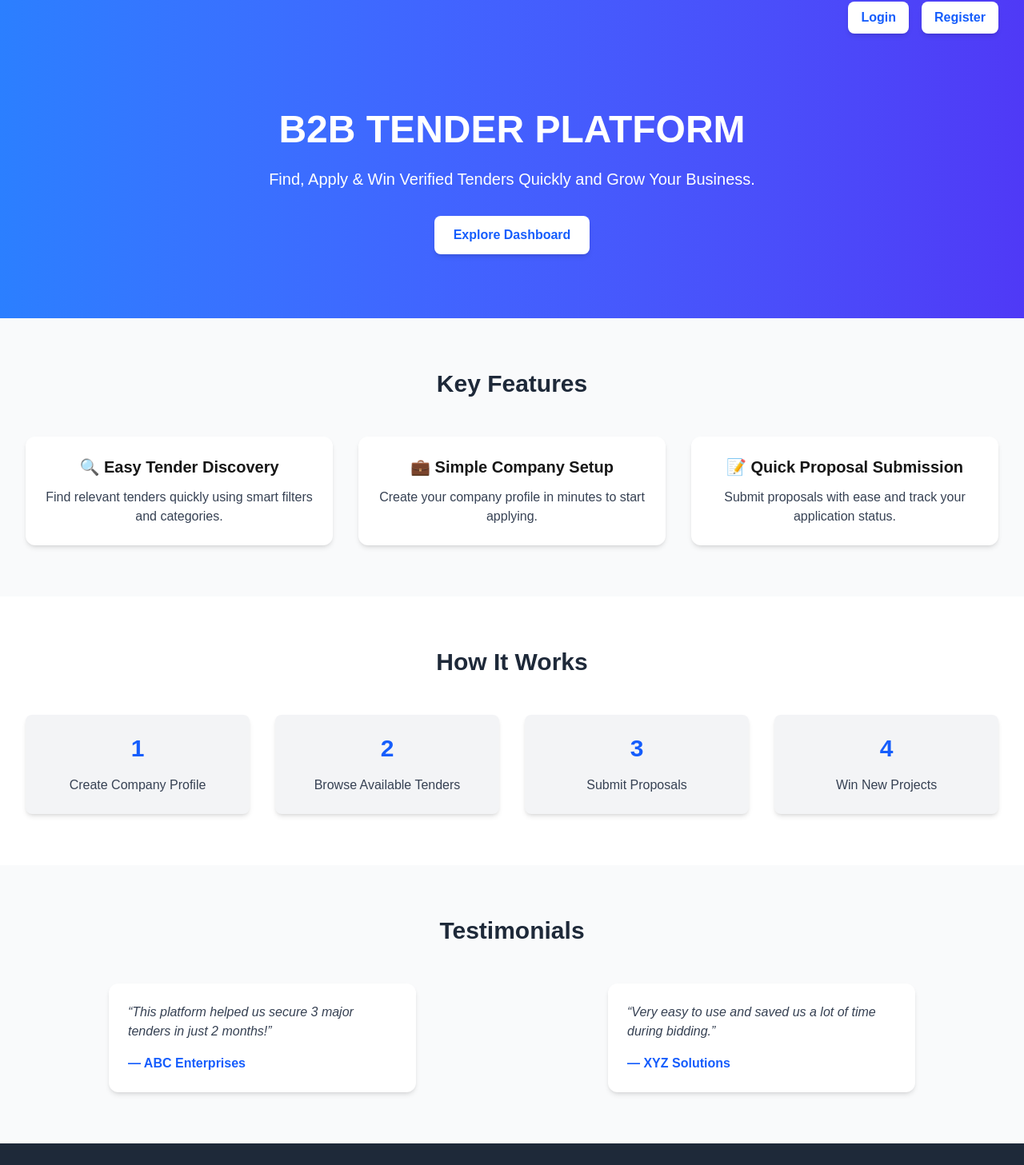
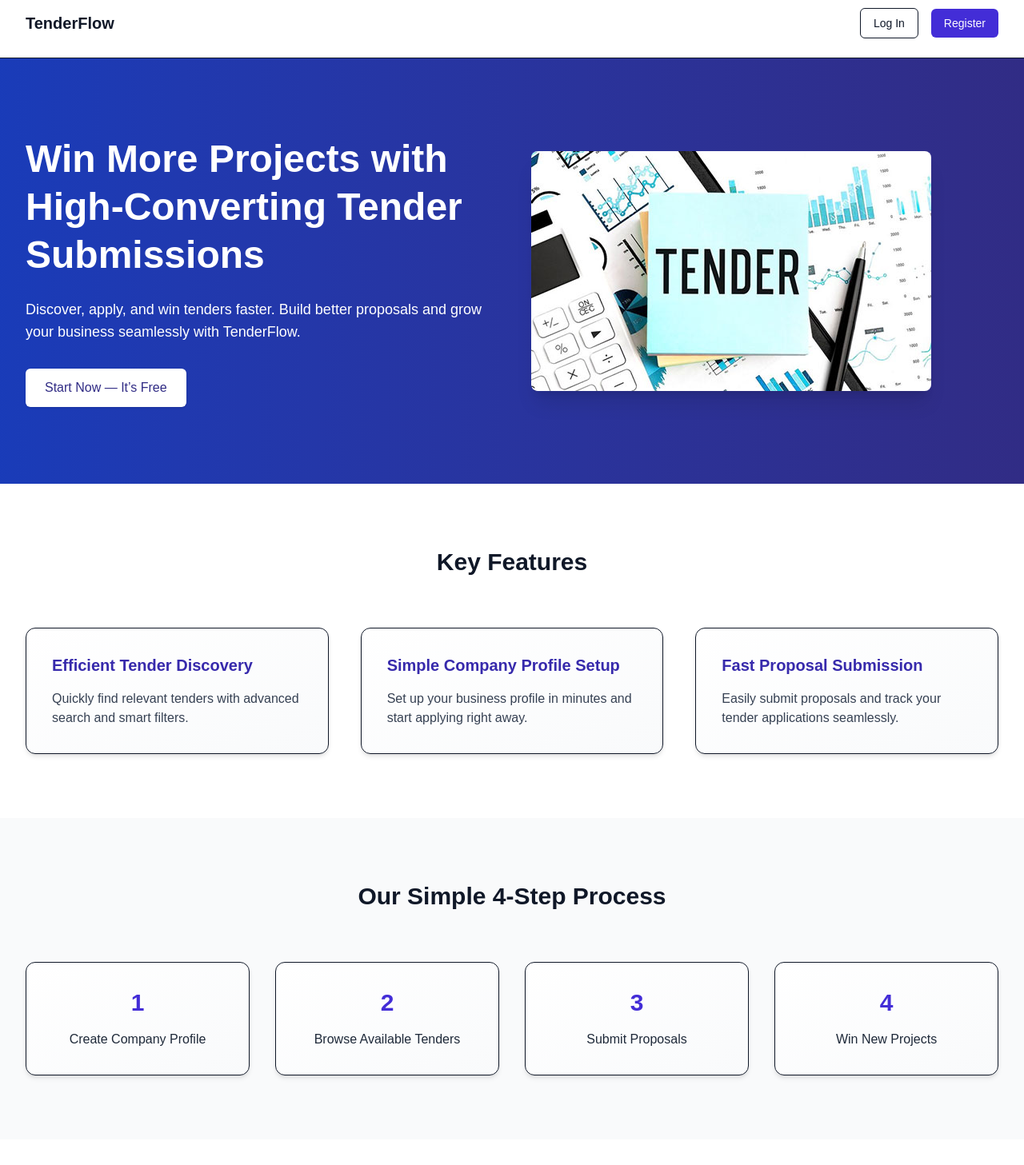
Before and after one commit to ShikharGupta0813/B2B-Tenders, a Next.js app in the folder my-next-app/: page / in a window 1280 px wide. Shown: the part 14-1471 px from the top of the page at 80% size. Built offline with nearby package versions, Linux system fonts and the light colour scheme.

Commit message:
final commit with updated landing page

```diff
--- a/my-next-app/app/page.tsx
+++ b/my-next-app/app/page.tsx
@@ -6,113 +6,147 @@ export default function LandingPage() {
   const router = useRouter();
 
   return (
-    <div className="min-h-screen flex flex-col">
-      {/* Top Navigation */}
-      <div className="flex justify-between items-center px-8 py-4 bg-gradient-to-r from-blue-500 to-indigo-600 text-white">
-        <h1 className="text-2xl font-bold"></h1>
-        <div className="flex gap-4">
+    <div className="min-h-screen bg-white text-gray-900">
+      {/* Header */}
+      <header className="w-full flex justify-between items-center px-8 py-6 border-b">
+        <h1 className="text-xl font-semibold">TenderFlow</h1>
+        <div className="flex items-center gap-4">
           <button
             onClick={() => router.push("/login")}
-            className="bg-white text-blue-600 font-semibold px-4 py-2 rounded-lg shadow-md hover:bg-gray-100 transition"
+            className="text-sm px-4 py-2 border rounded-md hover:bg-gray-100"
           >
-            Login
+            Log In
           </button>
           <button
             onClick={() => router.push("/register")}
-            className="bg-white text-blue-600 font-semibold px-4 py-2 rounded-lg shadow-md hover:bg-gray-100 transition"
+            className="bg-indigo-700 text-white text-sm px-4 py-2 rounded-md hover:bg-indigo-800 transition"
           >
             Register
           </button>
         </div>
-      </div>
+      </header>
 
-      {/* Hero Section */}
-      <section className="flex flex-col items-center justify-center text-center px-6 py-20 bg-gradient-to-r from-blue-500 to-indigo-600 text-white">
-        <h2 className="text-4xl md:text-5xl font-extrabold mb-6">
-          B2B TENDER PLATFORM
+      {/* Main Section */}
+      <section className="bg-gradient-to-r from-blue-800 to-indigo-900 text-white px-8 py-24">
+        <div className="max-w-7xl mx-auto grid grid-cols-1 md:grid-cols-2 gap-12 items-center">
+          <div>
+            <h2 className="text-4xl md:text-5xl font-bold mb-6 leading-tight">
+              Win More Projects with High-Converting Tender Submissions
             </h2>
-        <p className="text-lg md:text-xl mb-8 max-w-2xl">
-          Find, Apply & Win Verified Tenders Quickly and Grow Your Business.
+            <p className="text-lg mb-8">
+              Discover, apply, and win tenders faster. Build better proposals
+              and grow your business seamlessly with TenderFlow.
             </p>
             <button
               onClick={() => router.push("/dashboard")}
-          className="bg-white text-blue-600 font-semibold px-6 py-3 rounded-lg shadow-md hover:bg-gray-100 transition"
+              className="bg-white text-indigo-900 font-medium px-6 py-3 rounded-md shadow hover:bg-gray-100 transition"
             >
-          Explore Dashboard
+              Start Now — It’s Free
             </button>
-      </section>
-
-      {/* Features Section */}
-      <section className="py-16 px-8 bg-gray-50">
-        <h2 className="text-3xl font-bold text-center text-gray-800 mb-12">
-          Key Features
-        </h2>
-        <div className="grid grid-cols-1 md:grid-cols-3 gap-8 text-center">
-          <div className="p-6 bg-white rounded-xl shadow-md">
-            <h3 className="text-xl font-semibold mb-3">🔍 Easy Tender Discovery</h3>
-            <p className="text-gray-700">
-              Find relevant tenders quickly using smart filters and categories.
-            </p>
           </div>
-          <div className="p-6 bg-white rounded-xl shadow-md">
-            <h3 className="text-xl font-semibold mb-3">💼 Simple Company Setup</h3>
-            <p className="text-gray-700">
-              Create your company profile in minutes to start applying.
-            </p>
-          </div>
-          <div className="p-6 bg-white rounded-xl shadow-md">
-            <h3 className="text-xl font-semibold mb-3">📝 Quick Proposal Submission</h3>
-            <p className="text-gray-700">
-              Submit proposals with ease and track your application status.
-            </p>
+          <div>
+            <img
+              src="/tender.jpg"
+              alt="Platform preview"
+              className="rounded-lg shadow-xl"
+            />
           </div>
         </div>
       </section>
 
-      {/* How It Works Section */}
-      <section className="py-16 px-8">
-        <h2 className="text-3xl font-bold text-center text-gray-800 mb-12">
-          How It Works
+      {/* Features Section */}
+      <section className="py-20 px-8 bg-white">
+        <h2 className="text-3xl font-bold text-center mb-16">Key Features</h2>
+        <div className="max-w-7xl mx-auto grid grid-cols-1 md:grid-cols-3 gap-10">
+          {[
+            {
+              title: "Efficient Tender Discovery",
+              description:
+                "Quickly find relevant tenders with advanced search and smart filters.",
+            },
+            {
+              title: "Simple Company Profile Setup",
+              description:
+                "Set up your business profile in minutes and start applying right away.",
+            },
+            {
+              title: "Fast Proposal Submission",
+              description:
+                "Easily submit proposals and track your tender applications seamlessly.",
+            },
+          ].map((feature, idx) => (
+            <div
+              key={idx}
+              className="relative p-8 border rounded-xl shadow-md bg-gradient-to-br from-white to-gray-50 hover:shadow-lg hover:-translate-y-1 transition transform"
+            >
+              <h3 className="text-xl font-semibold mb-4 text-indigo-800">
+                {feature.title}
+              </h3>
+              <p className="text-gray-700">{feature.description}</p>
+            </div>
+          ))}
+        </div>
+      </section>
+
+      {/* Process Section */}
+      <section className="py-20 px-8 bg-gray-50">
+        <h2 className="text-3xl font-bold text-center mb-16">
+          Our Simple 4-Step Process
         </h2>
-        <div className="grid grid-cols-1 md:grid-cols-4 gap-8 text-center">
+        <div className="max-w-7xl mx-auto grid grid-cols-1 md:grid-cols-4 gap-8">
           {[
             "Create Company Profile",
             "Browse Available Tenders",
             "Submit Proposals",
             "Win New Projects",
-          ].map((step, index) => (
-            <div key={index} className="p-6 bg-gray-100 rounded-lg shadow-md">
-              <div className="text-3xl font-bold text-blue-600 mb-4">{index + 1}</div>
-              <p className="text-gray-700">{step}</p>
+          ].map((step, idx) => (
+            <div
+              key={idx}
+              className="relative flex flex-col items-center text-center p-8 border rounded-xl shadow-md bg-gradient-to-br from-white to-gray-50 hover:shadow-lg hover:-translate-y-1 transition transform"
+            >
+              <div className="text-3xl font-bold text-indigo-700 mb-4">
+                {idx + 1}
+              </div>
+              <p className="text-gray-800 font-medium">{step}</p>
             </div>
           ))}
         </div>
       </section>
 
       {/* Testimonials Section */}
-      <section className="py-16 px-8 bg-gray-50">
-        <h2 className="text-3xl font-bold text-center text-gray-800 mb-12">
-          Testimonials
+      <section className="py-20 px-8 bg-white">
+        <h2 className="text-3xl font-bold text-center mb-16">
+          Trusted by Growing Businesses
         </h2>
-        <div className="flex flex-col md:flex-row gap-8 justify-center">
-          <div className="bg-white rounded-xl shadow-md p-6 max-w-sm mx-auto">
-            <p className="text-gray-700 italic">
-              “This platform helped us secure 3 major tenders in just 2 months!”
+        <div className="max-w-7xl mx-auto flex flex-col md:flex-row gap-10 justify-center">
+          {[
+            {
+              quote:
+                "TenderFlow helped us secure multiple projects within weeks. Their tendering process is a game-changer.",
+              name: "— Stellar Enterprises",
+            },
+            {
+              quote:
+                "The platform is incredibly intuitive. We reduced bidding time by 50% and improved results.",
+              name: "— Nova Solutions",
+            },
+          ].map((testimonial, idx) => (
+            <div
+              key={idx}
+              className="relative bg-gray-50 border rounded-xl p-8 shadow-md bg-gradient-to-br from-white to-gray-50 hover:shadow-lg hover:-translate-y-1 transition transform max-w-sm"
+            >
+              <p className="text-gray-700 italic">{testimonial.quote}</p>
+              <p className="mt-6 font-semibold text-indigo-700">
+                {testimonial.name}
               </p>
-            <p className="mt-4 font-semibold text-blue-600">— ABC Enterprises</p>
             </div>
-          <div className="bg-white rounded-xl shadow-md p-6 max-w-sm mx-auto">
-            <p className="text-gray-700 italic">
-              “Very easy to use and saved us a lot of time during bidding.”
-            </p>
-            <p className="mt-4 font-semibold text-blue-600">— XYZ Solutions</p>
-          </div>
+          ))}
         </div>
       </section>
 
       {/* Footer */}
-      <footer className="bg-gray-800 text-white py-6 text-center">
-        <p>&copy; 2025 B2B Tender Platform. All rights reserved.</p>
+      <footer className="w-full border-t py-8 text-center text-gray-500 text-sm">
+        &copy; 2025 TenderFlow. All rights reserved.
       </footer>
     </div>
   );
```
Also changed, not shown: my-next-app/public/tender.jpg (added). Lines whose indentation alone changed are shown as unchanged.
